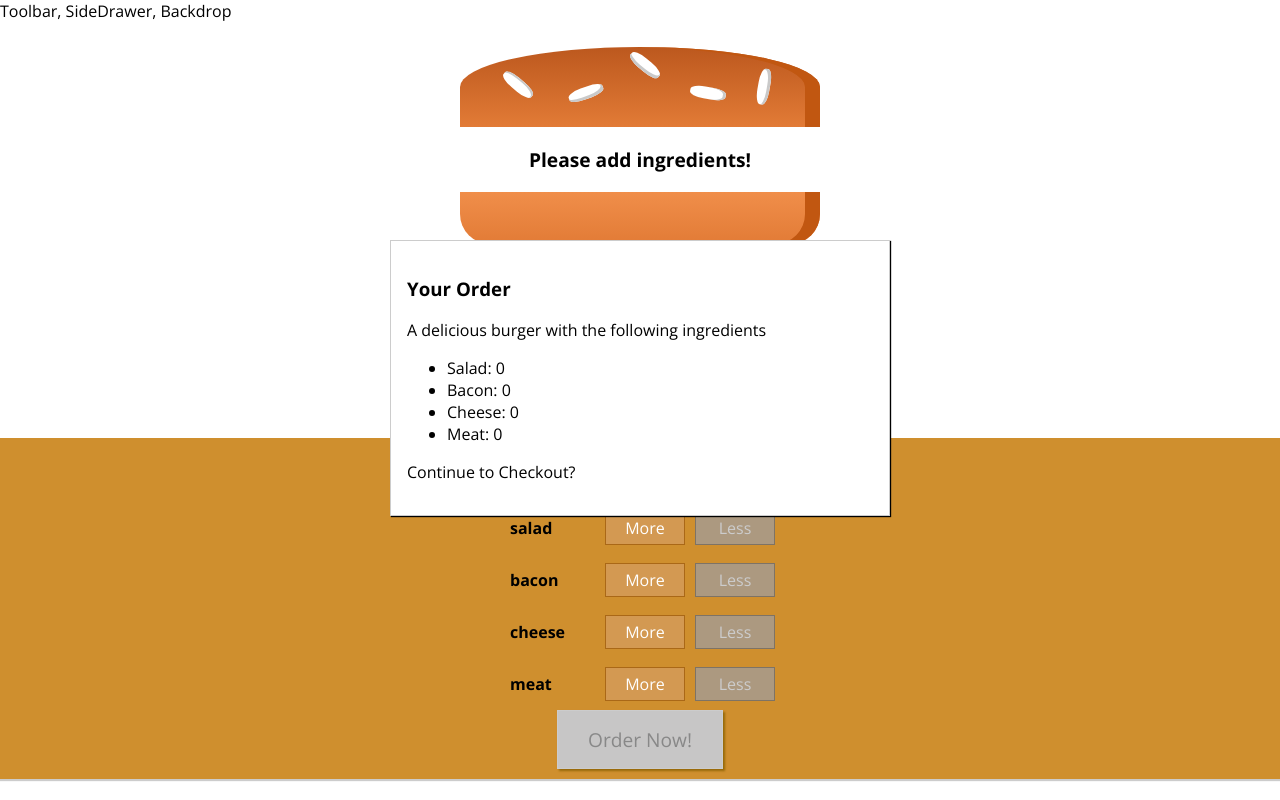
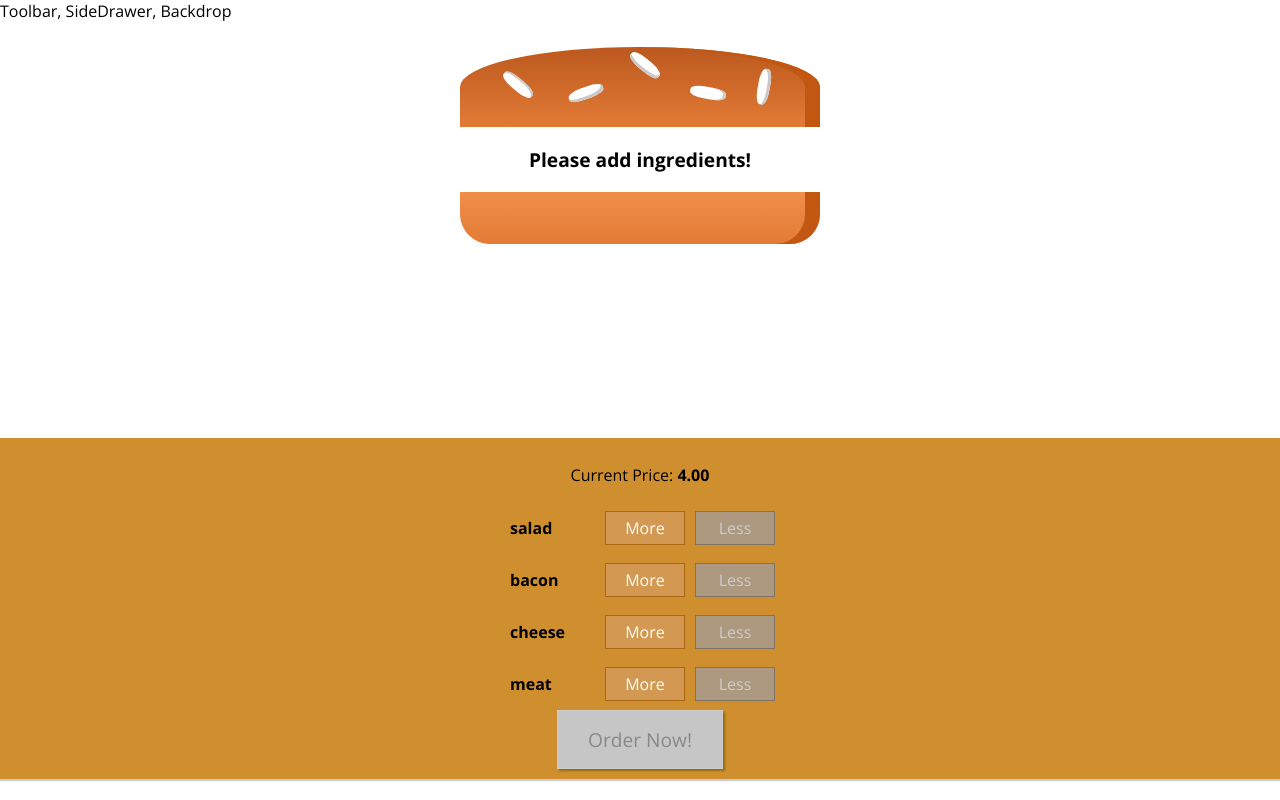
Before and after one commit to Jason-Carrillo/React-Burger, a React app: page / in a window 1280 px wide. Built offline with nearby package versions, Linux system fonts and the light colour scheme.

Commit message:
added if statement function to modal

```diff
--- a/src/Components/UI/Modal/Modal.js
+++ b/src/Components/UI/Modal/Modal.js
@@ -3,7 +3,12 @@ import React from 'react';
 import classes from './Modal.module.css'
 
 const modal = (props) => (
-    <div className={classes.Modal}>
+    <div
+        className={classes.Modal}
+        style={{
+            transform: props.show ? 'translateY(0)' : 'translateY(-100vh)'
+        }}
+    >
         {props.children}
     </div>
 )
--- a/src/Containers/burgerbuilder/BurgerBuilder.js
+++ b/src/Containers/burgerbuilder/BurgerBuilder.js
@@ -87,7 +87,7 @@ class BurgerBuilder extends Component {
 
         return (
             <Aux>
-                <Modal>
+                <Modal show={this.state.purchasing}>
                     <OrderSummary ingredients={this.state.ingredients}/>
                 </Modal>
                 <Burger ingredients={this.state.ingredients} />
```
